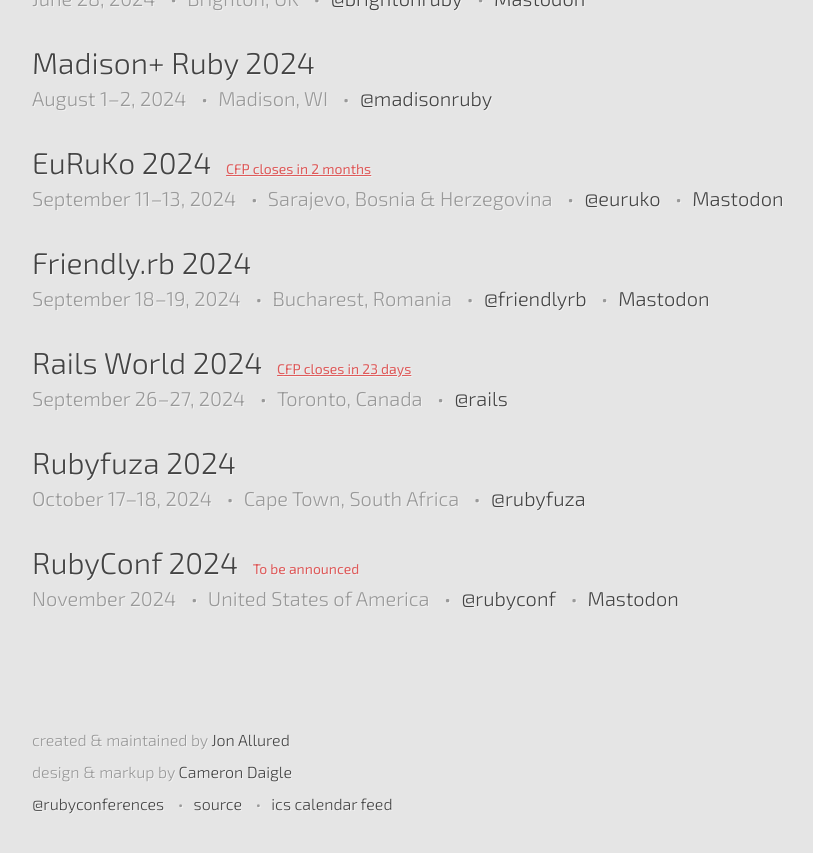
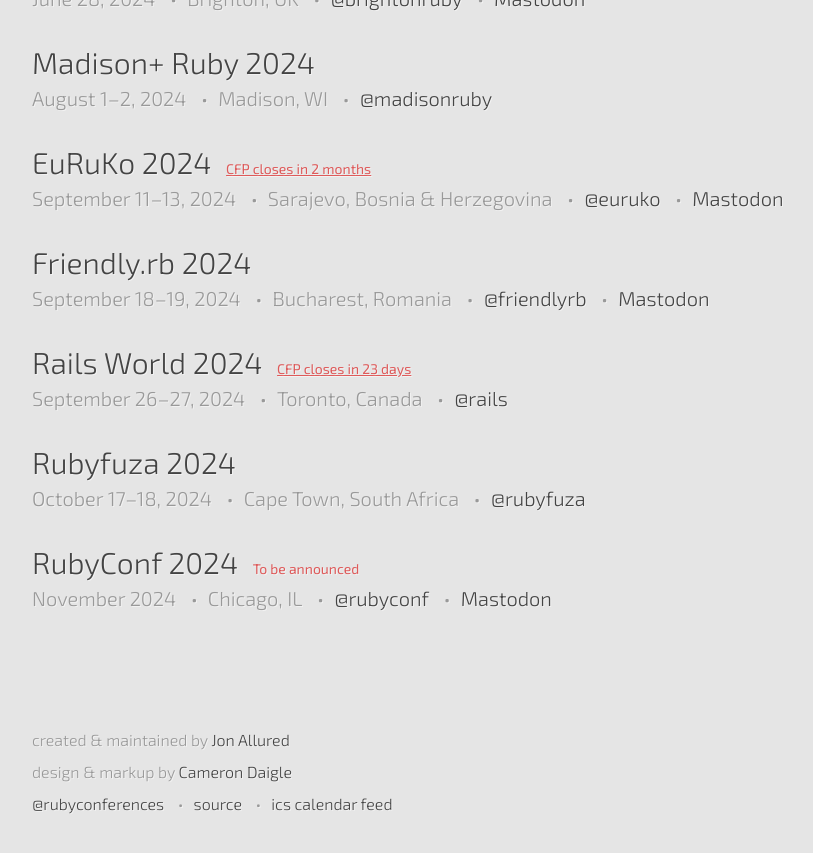
Before and after one commit to ruby-conferences/ruby-conferences.github.io, a Jekyll site: the page built from index.html, in a window 1280 px wide and 900 px high, scrolled down 1818 px. Shown: the top 853 px of the window, without its empty margins (208-1021 px from the left). Built offline with Jekyll 4.4.1, drawn with Linux system fonts in a browser that asks for light colours.

Commit message:
Add location for Ruby RubyConf 2024 (#584)

```diff
--- a/_data/conferences.yml
+++ b/_data/conferences.yml
@@ -2598,7 +2598,7 @@
   twitter: rubyfuza
 
 - name: RubyConf 2024
-  location: United States of America
+  location: Chicago, IL
   start_date: 2024-11-30
   end_date: 2024-11-30
   date_precision: month
```
